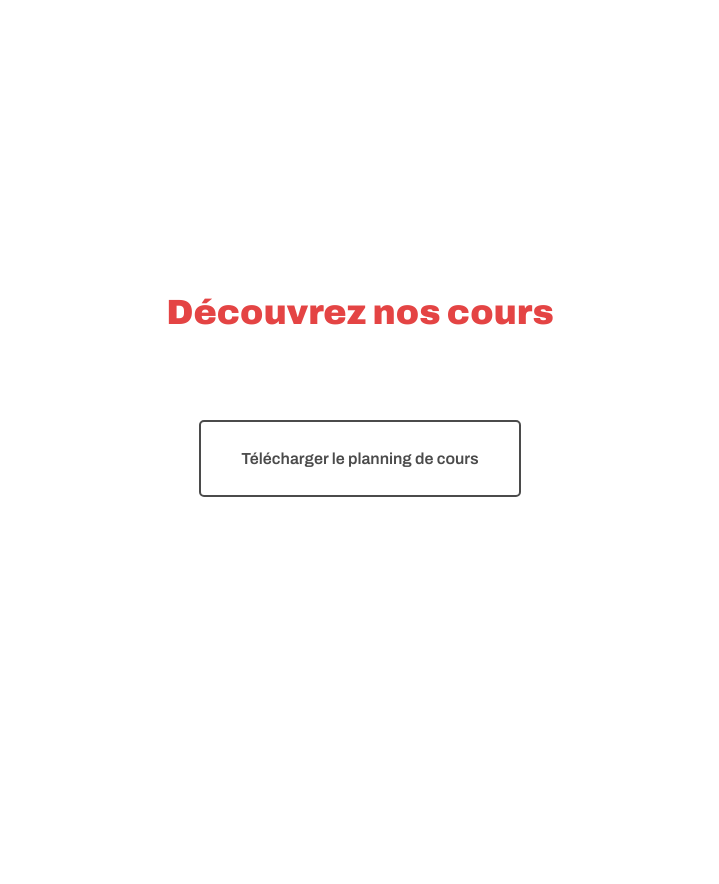
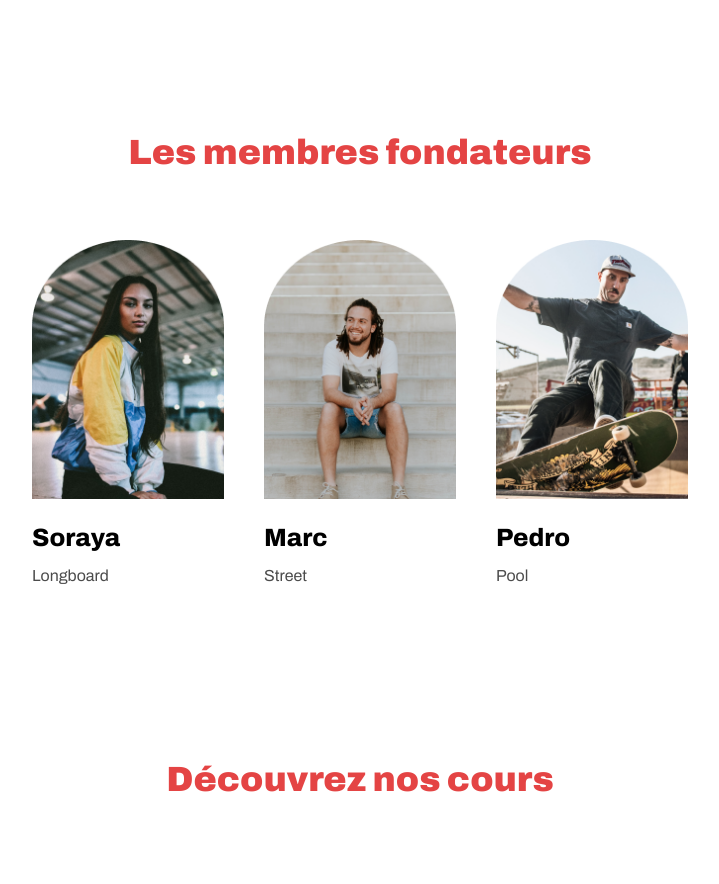
Before and after one commit to Desmarres/OC_DEV_IA_P2_Exercices, a plain HTML site: page index.html in a window 1280 px wide. Shown: the part 1280-2164 px from the top of the page, without its empty margins (280-999 px from the left). Before the commit the page ends 1877 px from the top, so only its background shows below. Drawn offline with Linux system fonts and the light colour scheme.

Commit message:
Etape 3 de l'exercice : Modification de la nouvelle section des membres fondateurs

```diff
--- a/index.html
+++ b/index.html
@@ -48,10 +48,23 @@
 				</div>
 			</section>
 			<section>
-				<!--
-					Ajouter une section supplémentaire sur les membres fondateurs
-					Ajouter 3 div avec la photo et le nom de chaque fondateur
-				-->
+				<h2>Les membres fondateurs</h2>
+				<div class="directionRow">
+					<article>
+						<img src="images/soraya.png" alt="Photo de profil de Soraya dans une salle de sport">
+						<h3>Soraya</h3>
+						<p>Longboard</p>
+					</article>
+					<article>
+						<img src="images/marc.png" alt="Photo de profil de Marc sur des marches">
+						<h3>Marc</h3>
+						<p>Street</p>
+					</article>
+					<article>
+						<img src="images/pedro.png" alt="Photo de profil dePedro sur un skateboard">
+						<h3>Pedro</h3>
+						<p>Pool</p>
+					</article>
 			</section>
 			<section>
 				<!--
```
